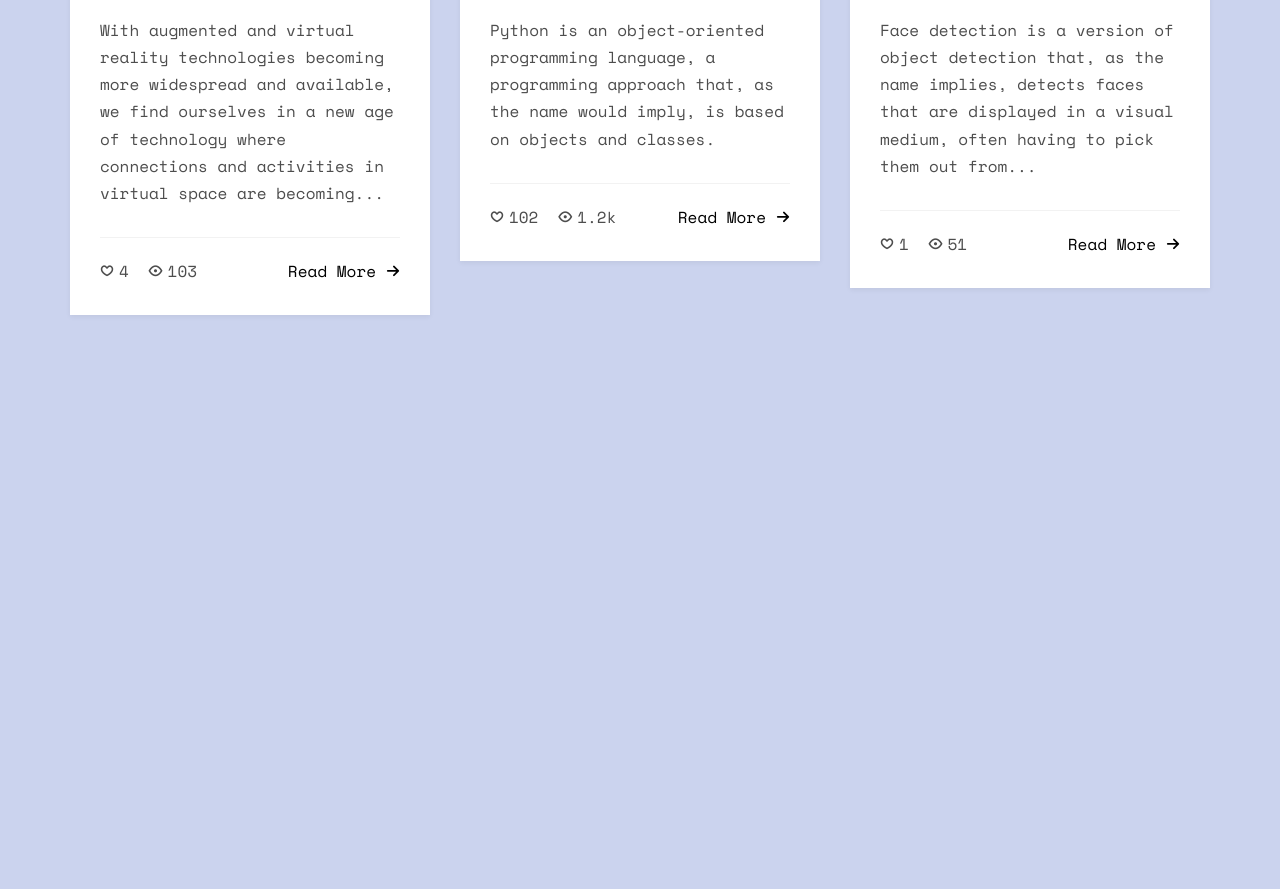
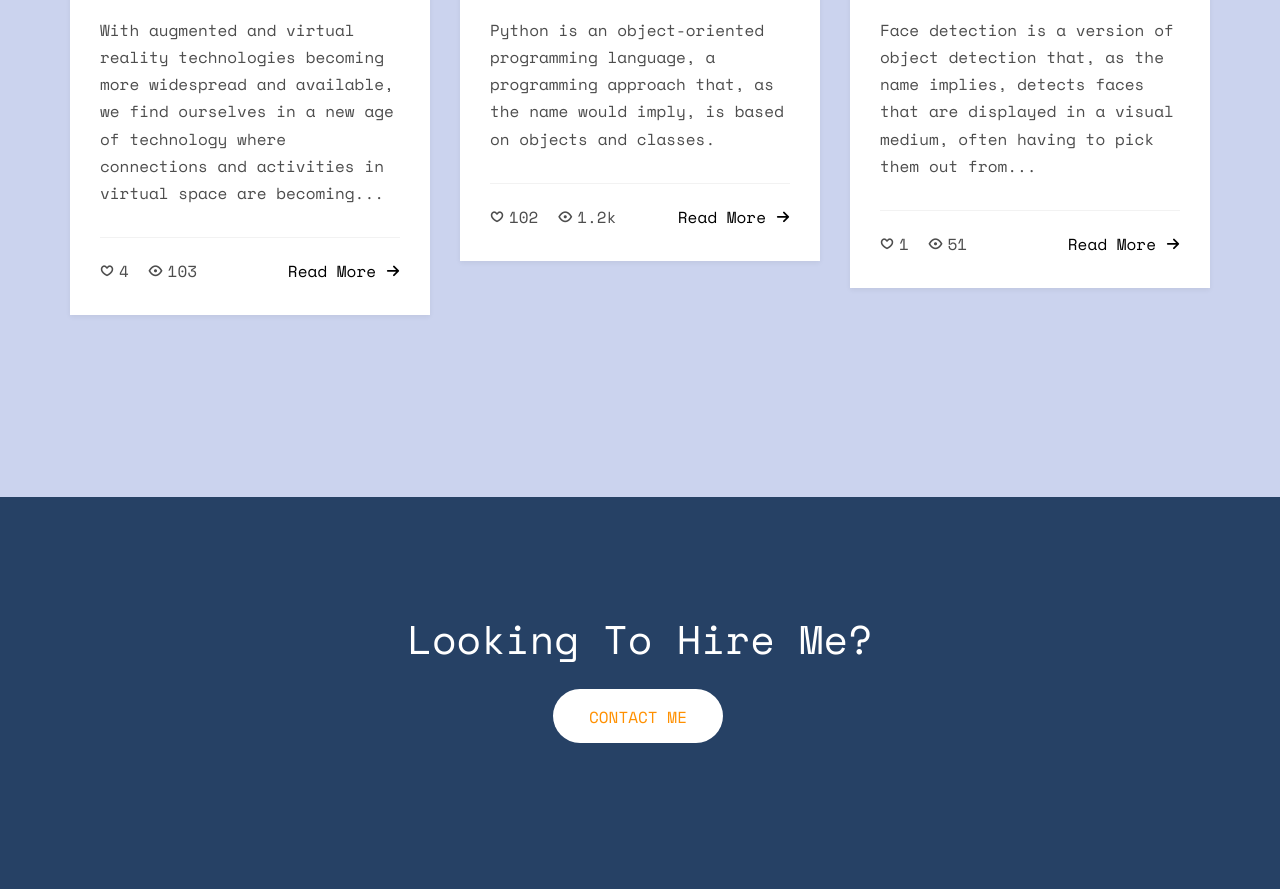
Before and after one commit to MenacingManatee/Brett-Davis, a plain HTML site: page index.html in a window 1280 px wide. Shown: the part 5076-5965 px from the top of the page. Before the commit the page ends 5573 px from the top, so only its background shows below. Drawn offline with nearby package versions, Linux system fonts and the light colour scheme; some packages are replaced by stand-ins of ours; no server answers; files whose address does not match are found by name.

Commit message:
Re-Adds hire me section

```diff
--- a/index.html
+++ b/index.html
@@ -384,20 +384,20 @@
 		</div>
 	</div>
 
-	<!--
+
 	<div id="fh5co-started" class="fh5co-bg-dark">
 		<div class="overlay"></div>
 		<div class="container">
 			<div class="row animate-box">
 				<div class="col-md-8 col-md-offset-2 text-center fh5co-heading">
-					<h2>Hire Me!</h2>
-					<p>Facilis ipsum reprehenderit nemo molestias. Aut cum mollitia reprehenderit. Eos cumque dicta adipisci architecto culpa amet.</p>
-					<p><a href="#" class="btn btn-default btn-lg">Contact Us</a></p>
+					<h2>Looking To Hire Me?</h2>
+
+					<p><a href="mailto:brett.p.davis101@gmail.com" class="btn btn-default btn-lg">Contact Me</a></p>
 				</div>
 			</div>
 		</div>
 	</div>
-
+	<!--
 	<div id="fh5co-consult">
 		<div class="video fh5co-video" style="background-image: url(images/cover_bg_1.jpg);">
 			<div class="overlay"></div>
```
